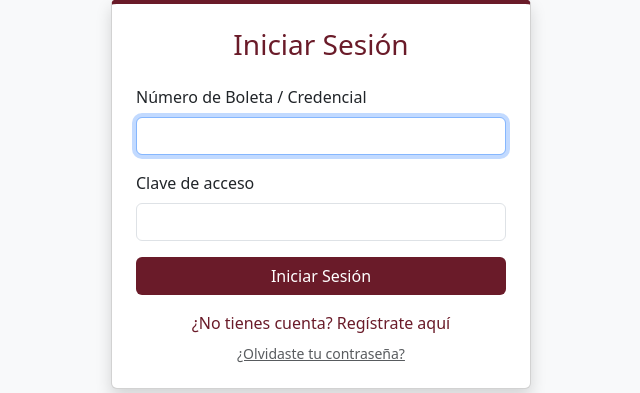
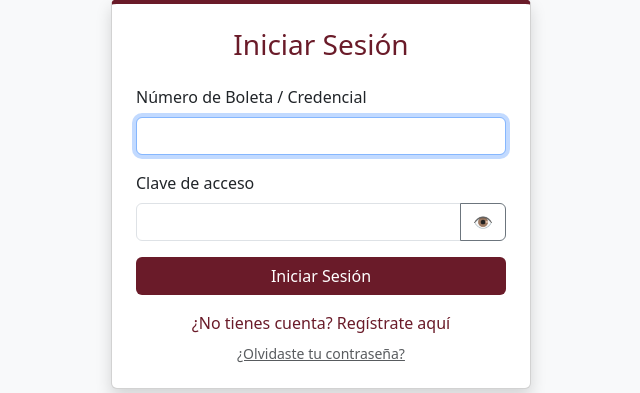
Before and after one commit to leonardovilchis11-crypto/Proyecto_Lab_Micros, a Django app: page /usuarios/login/ in a window 1280 px wide. Shown: the part 255-648 px from the top of the page, without its empty margins (319-959 px from the left). Run offline with Django 5.2, Linux system fonts and the light colour scheme.

Commit message:
Agrega boton para mostrar u ocultar contrasena en login

```diff
--- a/Proyecto_Lab_Micros/usuarios/templates/usuarios/login.html
+++ b/Proyecto_Lab_Micros/usuarios/templates/usuarios/login.html
@@ -41,12 +41,17 @@
             <form method="post">
                 {% csrf_token %}
                 <div class="mb-3">
-                    <label class="form-label">Número de Boleta / Credencial</label>
-                    <input type="text" name="username" class="form-control" required autofocus>
+                    <label class="form-label" for="id_username">Número de Boleta / Credencial</label>
+                    <input type="text" name="username" id="id_username" class="form-control" required autofocus>
                 </div>
                 <div class="mb-3">
-                    <label class="form-label">Clave de acceso</label>
-                    <input type="password" name="password" class="form-control" required>
+                    <label class="form-label" for="id_password">Clave de acceso</label>
+                    <div class="input-group">
+                        <input type="password" name="password" id="id_password" class="form-control" required>
+                        <button class="btn btn-outline-secondary" type="button" id="togglePassword" aria-label="Mostrar u ocultar contraseña" title="Mostrar u ocultar contraseña">
+                            <span id="togglePasswordIcon">👁️</span>
+                        </button>
+                    </div>
                 </div>
                 <button type="submit" class="btn w-100 text-white" style="background-color: #6a1b29;">Iniciar Sesión</button>
             </form>
@@ -62,6 +67,20 @@
     <footer class="footer-custom text-center py-2">
         <small>Instituto Politécnico Nacional — Laboratorio de Microcontroladores</small>
     </footer>
-{% include "shared/session_timeout.html" %}
+    {% include "shared/session_timeout.html" %}
+    <script>
+        (function () {
+            const btn = document.getElementById('togglePassword');
+            const input = document.getElementById('id_password');
+            const icon = document.getElementById('togglePasswordIcon');
+            if (!btn || !input || !icon) return;
+
+            btn.addEventListener('click', function () {
+                const esPassword = input.getAttribute('type') === 'password';
+                input.setAttribute('type', esPassword ? 'text' : 'password');
+                icon.textContent = esPassword ? '🙈' : '👁️';
+            });
+        })();
+    </script>
 </body>
 </html>
```
